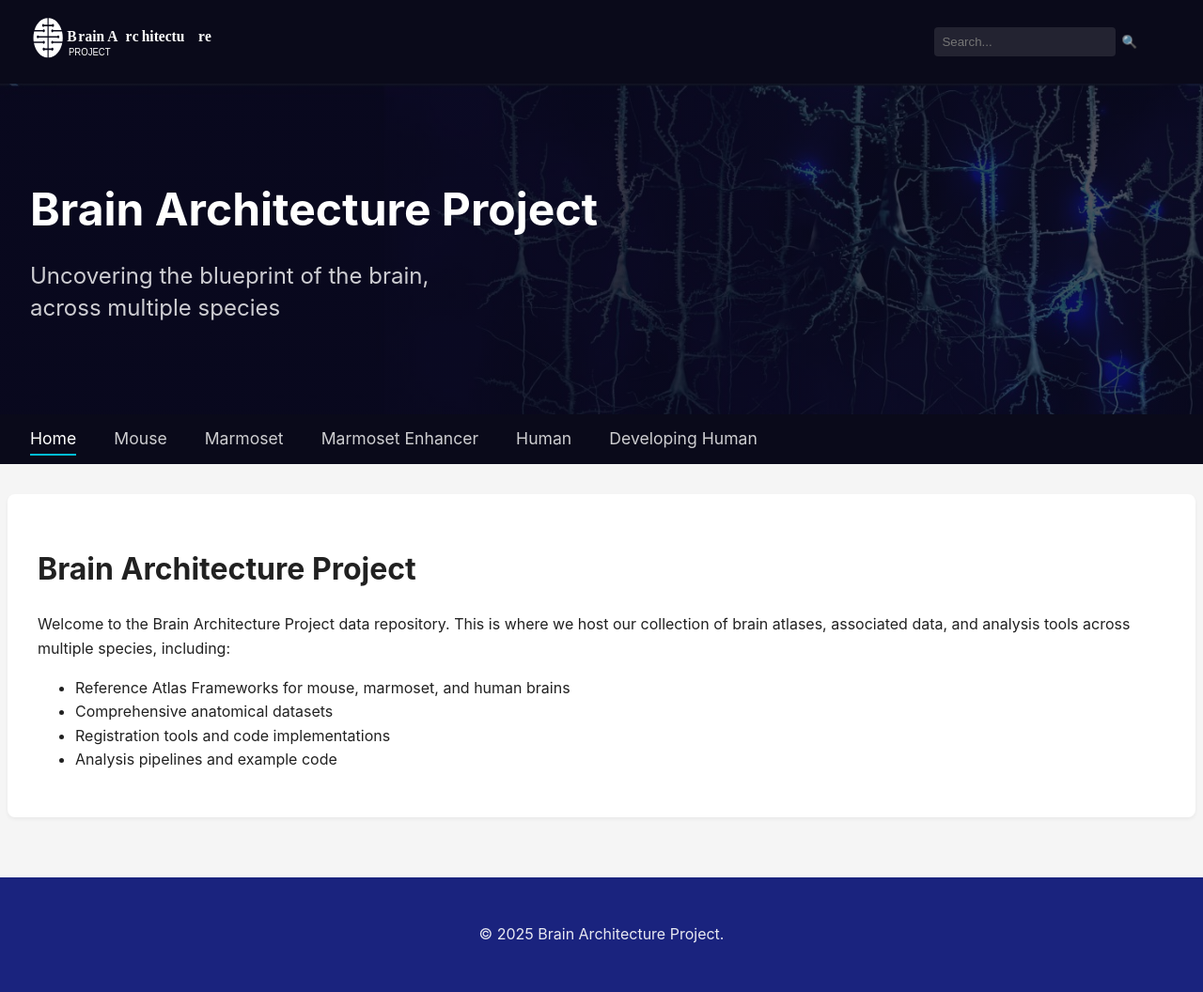
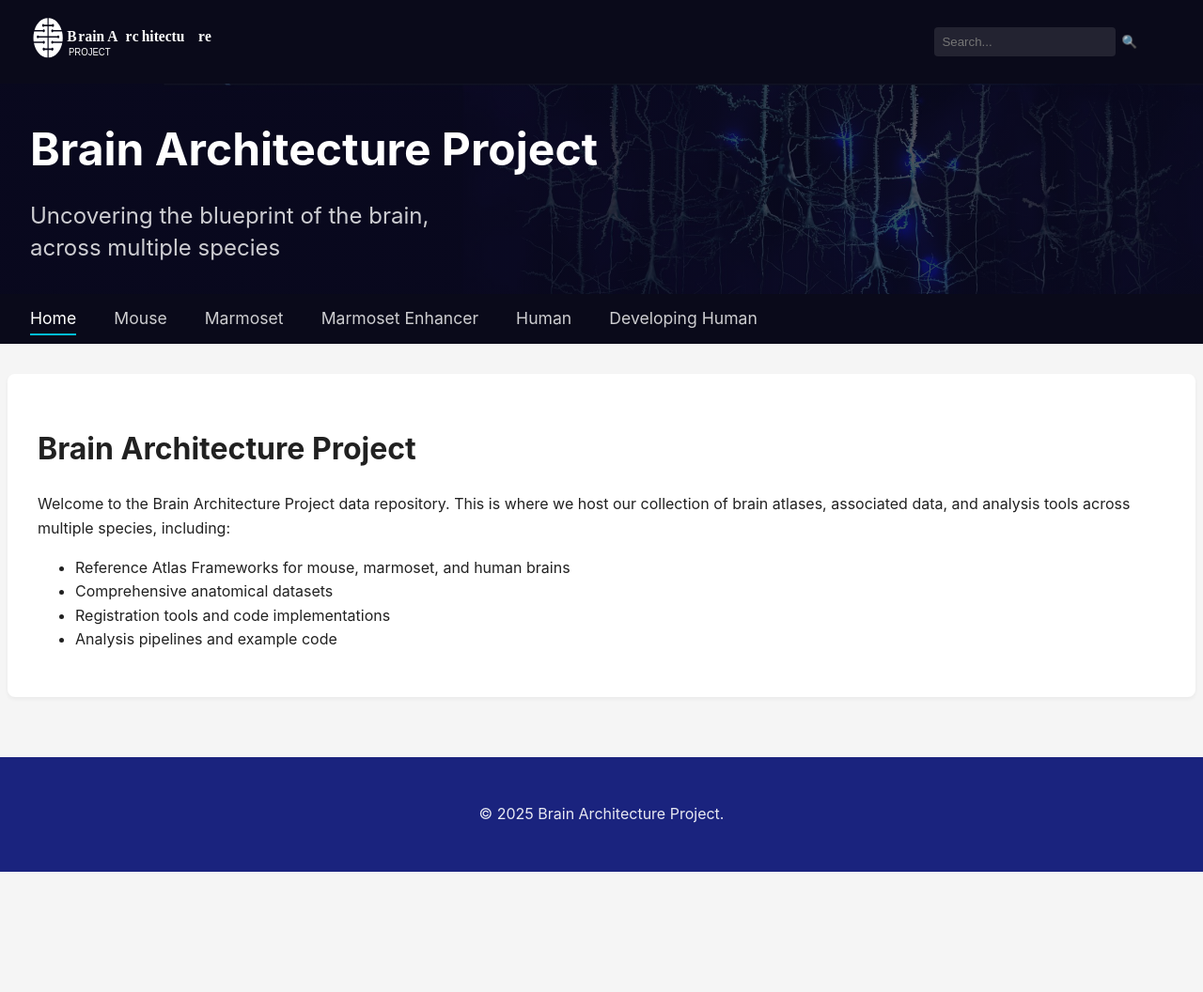
Before and after one commit to ppmitra/BAPDataAndCode, a Jekyll site: the page built from index.md, in a window 1280 px wide. Shown: the whole page at 94% size. Built offline with Jekyll 4.4.1, drawn with Linux system fonts in a browser that asks for light colours; comment, search, counter and statistics services are not loaded; after the commit the page ends 928 px from its top, so only the background shows below that.

Commit message:
padding hero section

```diff
--- a/assets/css/style.css
+++ b/assets/css/style.css
@@ -136,7 +136,7 @@ body {
 .hero-section {
     background: linear-gradient(rgba(10,10,26,0.7), rgba(10,10,26,0.7)),
                 url('../images/banner-scaled.jpg') center/cover;
-    padding: 6rem 2rem;
+    padding: 2rem 2rem;
     color: white;
 }
 
```
